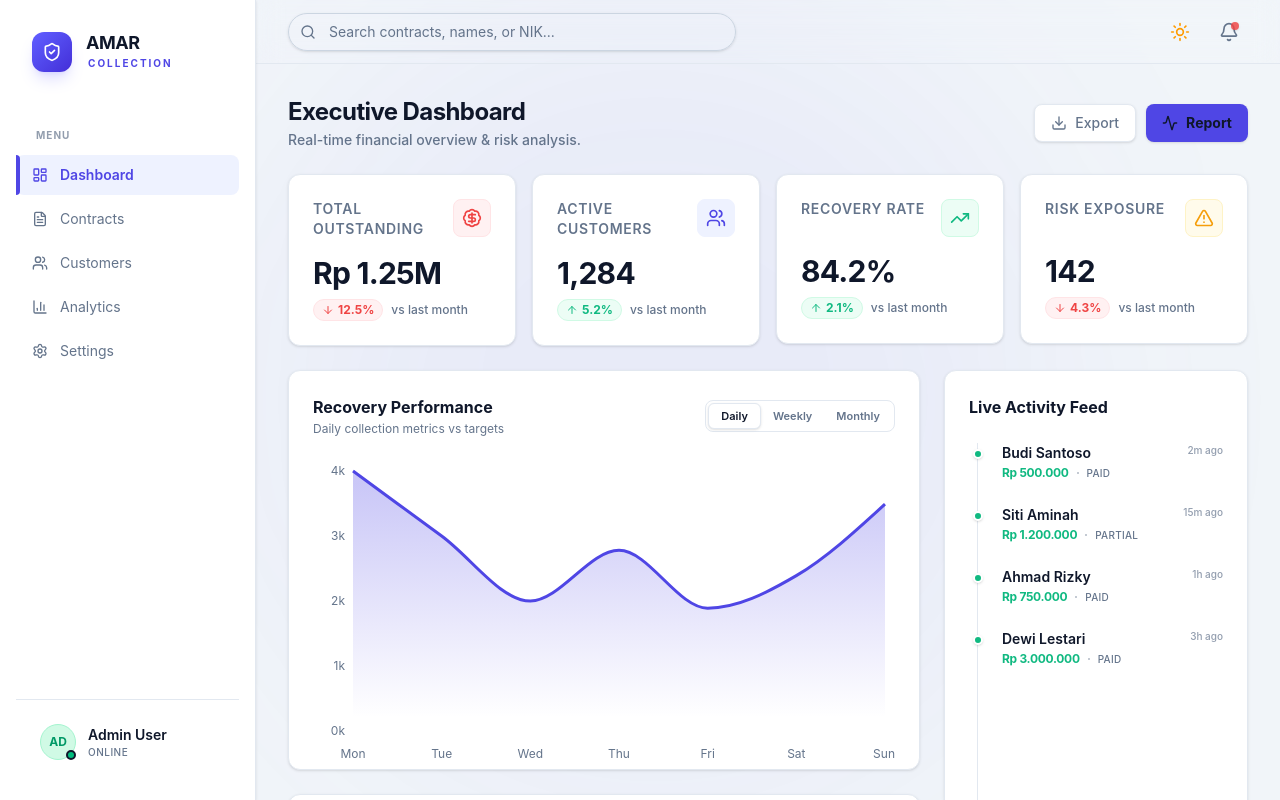
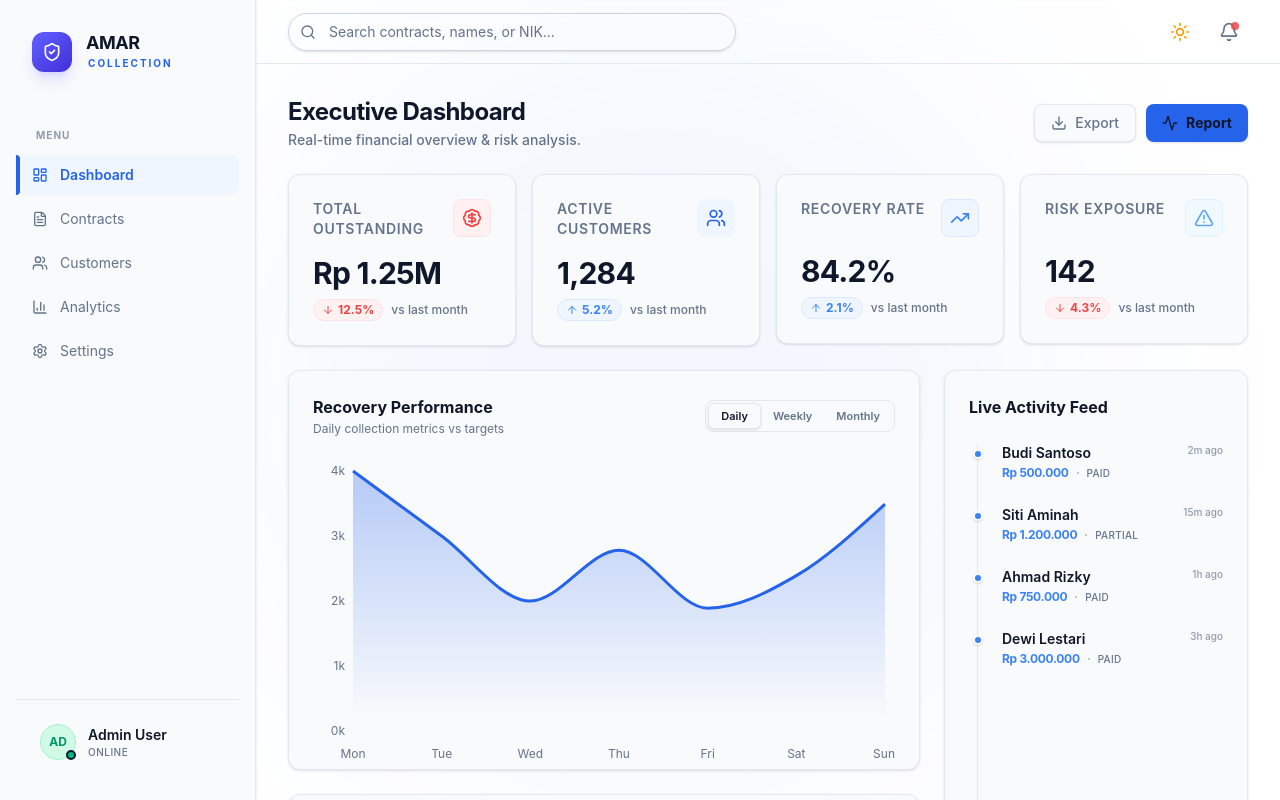
Before and after one commit to kd-collection/frontend, a Next.js app: page / in a window 1280 px wide. Shown: the top 800 px of the page. Built offline with nearby package versions, Linux system fonts and the light colour scheme.

Commit message:
feat: Update the application's color palette to a blue-centric theme in global styles and the StatsCard component.

```diff
--- a/src/app/globals.css
+++ b/src/app/globals.css
@@ -31,15 +31,15 @@
 */
 
 :root {
-  /* --- LIGHT MODE: "Professional Precision" --- */
+  /* --- LIGHT MODE: "Clean Blue" --- */
 
   /* Surfaces */
-  --bg-app: #f1f5f9;
-  /* Slate 100 - Distinct from card white */
-  --bg-card: #ffffff;
+  --bg-app: #ffffff;
   /* Pure White */
-  --bg-card-hover: #f8fafc;
-  /* Slate 50 */
+  --bg-card: #f8fafc;
+  /* Slate 50 - Very subtle contrast */
+  --bg-card-hover: #f1f5f9;
+  /* Slate 100 */
 
   /* Borders */
   --border-subtle: #e2e8f0;
@@ -47,18 +47,18 @@
   --border-strong: #cbd5e1;
   /* Slate 300 */
 
-  /* Brand: Indigo (Trust/Enterprise) */
-  --primary: #4f46e5;
-  /* Indigo 600 - High contrast */
+  /* Brand: Blue (Clean/Professional) */
+  --primary: #2563eb;
+  /* Blue 600 */
   --primary-foreground: #ffffff;
-  --primary-subtle: #eef2ff;
-  /* Indigo 50 - Active states */
+  --primary-subtle: #eff6ff;
+  /* Blue 50 */
 
   /* Functional */
-  --secondary: #10b981;
-  /* Emerald 500 */
-  --accent: #f59e0b;
-  /* Amber 500 */
+  --secondary: #3b82f6;
+  /* Blue 500 - Making secondary blue as well per "list2 biru aja" request */
+  --accent: #60a5fa;
+  /* Blue 400 */
   --destructive: #ef4444;
   /* Red 500 */
 
@@ -70,21 +70,21 @@
   --text-dim: #94a3b8;
   /* Slate 400 */
 
-  /* Glass - Subtle, not blurry */
+  /* Glass - Subtle */
   --glass-bg: rgba(255, 255, 255, 0.9);
   --glass-border: rgba(226, 232, 240, 0.8);
 }
 
 .dark {
-  /* --- DARK MODE: "Obsidian Console" --- */
+  /* --- DARK MODE: "Deep Blue" --- */
 
   /* Surfaces */
-  --bg-app: #020617;
-  /* Slate 950 - Almost True Black */
-  --bg-card: #0f172a;
-  /* Slate 900 - Rich contrast */
-  --bg-card-hover: #1e293b;
+  --bg-app: #0f172a;
+  /* Slate 900 */
+  --bg-card: #1e293b;
   /* Slate 800 */
+  --bg-card-hover: #334155;
+  /* Slate 700 */
 
   /* Borders */
   --border-subtle: #1e293b;
@@ -92,18 +92,18 @@
   --border-strong: #334155;
   /* Slate 700 */
 
-  /* Brand: Luminous Indigo */
-  --primary: #6366f1;
-  /* Indigo 500 - Brighter */
+  /* Brand: Luminous Blue */
+  --primary: #3b82f6;
+  /* Blue 500 */
   --primary-foreground: #ffffff;
-  --primary-subtle: rgba(99, 102, 241, 0.15);
-  /* Transparent Indigo */
+  --primary-subtle: rgba(59, 130, 246, 0.15);
+  /* Transparent Blue */
 
   /* Functional */
-  --secondary: #34d399;
-  /* Emerald 400 */
-  --accent: #fbbf24;
-  /* Amber 400 */
+  --secondary: #60a5fa;
+  /* Blue 400 */
+  --accent: #93c5fd;
+  /* Blue 300 */
   --destructive: #f87171;
   /* Red 400 */
 
@@ -115,10 +115,9 @@
   --text-dim: #475569;
   /* Slate 600 */
 
-  /* Glass - Deep & Glossy */
+  /* Glass - Deep usage */
   --glass-bg: rgba(15, 23, 42, 0.8);
   --glass-border: rgba(255, 255, 255, 0.08);
-  /* Careful white accent */
 }
 
 /* Core Foundation */
--- a/src/components/ui/StatsCard.tsx
+++ b/src/components/ui/StatsCard.tsx
@@ -18,8 +18,8 @@ export default function StatsCard({ label, value, trend, trendUp, icon: Icon, co
     // Semantic mapping
     const colorStyles = {
         primary: "text-primary bg-primary-subtle border-primary-subtle",
-        secondary: "text-secondary bg-emerald-50 dark:bg-emerald-900/10 border-emerald-100 dark:border-emerald-800/30",
-        accent: "text-accent bg-amber-50 dark:bg-amber-900/10 border-amber-100 dark:border-amber-800/30",
+        secondary: "text-secondary bg-blue-50 dark:bg-blue-900/10 border-blue-100 dark:border-blue-800/30",
+        accent: "text-accent bg-sky-50 dark:bg-sky-900/10 border-sky-100 dark:border-sky-800/30",
         destructive: "text-destructive bg-rose-50 dark:bg-rose-900/10 border-rose-100 dark:border-rose-800/30",
     }[color];
 
@@ -48,7 +48,7 @@ export default function StatsCard({ label, value, trend, trendUp, icon: Icon, co
                         <span className={cn(
                             "flex items-center gap-1 text-xs font-bold px-2 py-0.5 rounded-full border",
                             trendUp
-                                ? "bg-emerald-50 dark:bg-emerald-900/20 text-secondary border-emerald-100 dark:border-emerald-800/30"
+                                ? "bg-blue-50 dark:bg-blue-900/20 text-secondary border-blue-100 dark:border-blue-800/30"
                                 : "bg-rose-50 dark:bg-rose-900/20 text-destructive border-rose-100 dark:border-rose-800/30"
                         )}>
                             {trendUp ? <ArrowUp className="h-3 w-3" /> : <ArrowDown className="h-3 w-3" />}
```
